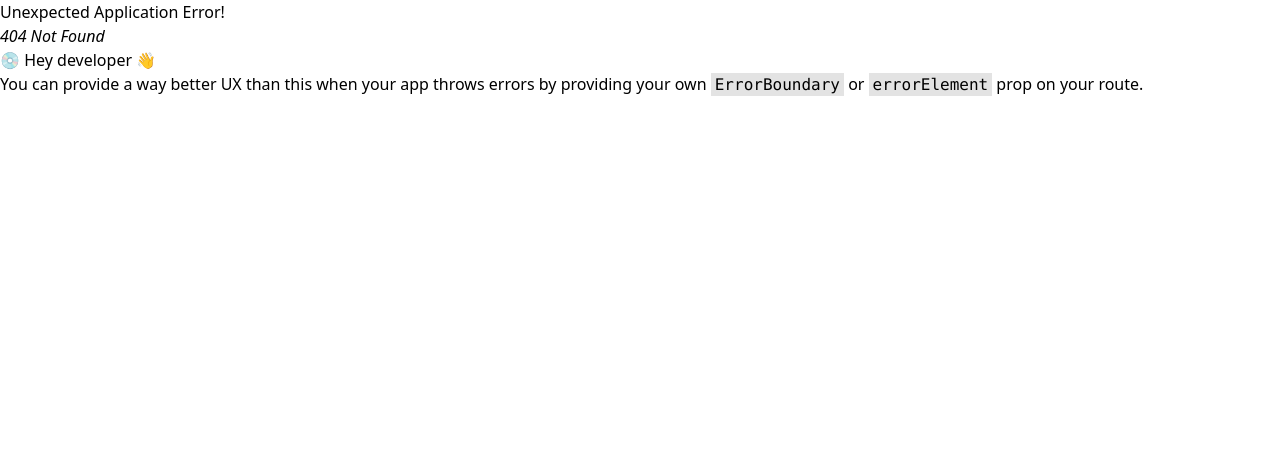
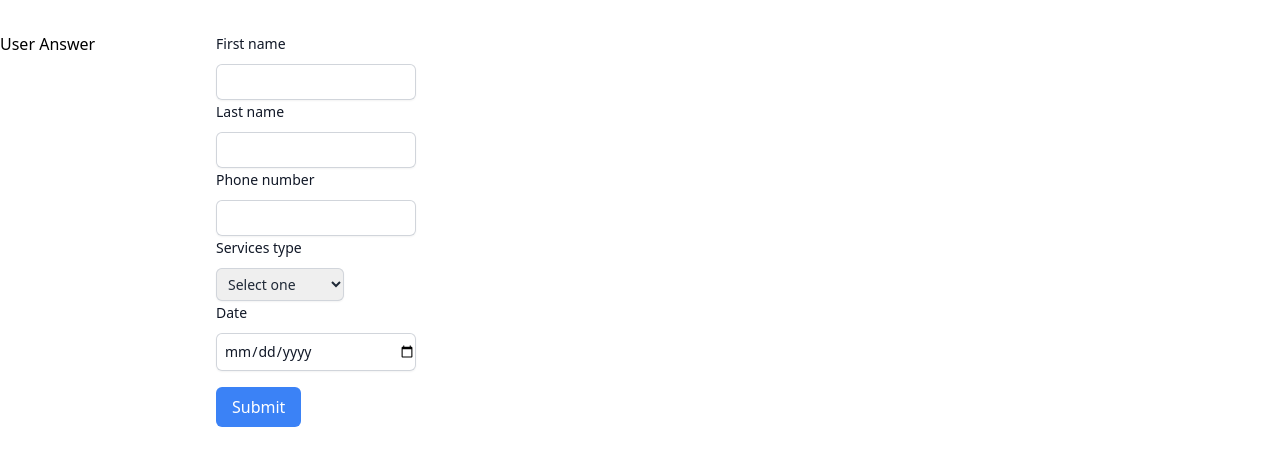
Before and after one commit to tandyys/abbalove-gs, a React (Vite) app: page /form in a window 1280 px wide. Before the commit this address had no page. Shown: the top 466 px of the page. Built offline with nearby package versions, Linux system fonts and the light colour scheme.

Commit message:
Working for backend
Working for backend about DB Connection

```diff
--- a/package.json
+++ b/package.json
@@ -10,6 +10,7 @@
     "preview": "vite preview"
   },
   "dependencies": {
+    "axios": "^1.7.2",
     "react": "^18.2.0",
     "react-dom": "^18.2.0",
     "react-router-dom": "^6.22.3"
--- /dev/null
+++ b/src/pages/BackEnd.jsx
@@ -0,0 +1,172 @@
+import React, { useState } from 'react';
+import axios from 'axios';
+
+function BackEnd() {
+    const [formData, setFormData] = useState({
+        First_Name: '',
+        Last_Name: '',
+        No_Phone: '',
+        Activity: '',
+        Service: '',
+        Date: ''
+    });
+
+    const [selectedRadio, setSelectedRadio] = useState('');
+
+    const handleChange = (e) => {
+        const { name, value } = e.target;
+        setFormData({
+            ...formData,
+            [name]: value
+        });
+    };
+
+    const handleRadioChange = (e) => {
+        setSelectedRadio(e.target.value);
+        setFormData({
+            ...formData,
+            Activity: e.target.value
+        });
+    };
+
+    const handleSubmit = async (e) => {
+        e.preventDefault();
+
+        try {
+            const response = await axios.post('http://localhost:5173/api/user/save', formData);
+            console.log('Success:', response.data);
+        } catch (error) {
+            console.error('Error:', error);
+        }
+    };
+
+    return (
+        <div className="mt-8 grid grid-cols-1 gap-x-4 gap-y-6 sm:grid-cols-6">
+            <h1>User Answer</h1>
+            <form onSubmit={handleSubmit}>
+                <div className="sm:col-span-3">
+                    <label
+                        htmlFor="first-name"
+                        className="block text-sm font-medium leading-6 text-gray-900"
+                    >
+                        First name
+                    </label>
+                    <div className="mt-2">
+                        <input
+                            type="text"
+                            name="First_Name"
+                            id="first-name"
+                            autoComplete="given-name"
+                            value={formData.First_Name}
+                            onChange={handleChange}
+                            required
+                            className="block w-full rounded-md border-0 py-1.5 pl-2 text-gray-900 shadow-sm ring-1 ring-inset ring-gray-300 placeholder:text-gray-400 focus:ring-2 focus:ring-inset focus:ring-red-600 sm:text-sm sm:leading-6"
+                        />
+                    </div>
+                </div>
+
+                <div className="sm:col-span-3">
+                    <label
+                        htmlFor="last-name"
+                        className="block text-sm font-medium leading-6 text-gray-900"
+                    >
+                        Last name
+                    </label>
+                    <div className="mt-2">
+                        <input
+                            type="text"
+                            name="Last_Name"
+                            id="last-name"
+                            autoComplete="family-name"
+                            value={formData.Last_Name}
+                            onChange={handleChange}
+                            required
+                            className="block w-full rounded-md border-0 py-1.5 pl-2 text-gray-900 shadow-sm ring-1 ring-inset ring-gray-300 placeholder:text-gray-400 focus:ring-2 focus:ring-inset focus:ring-red-600 sm:text-sm sm:leading-6"
+                        />
+                    </div>
+                </div>
+
+                <div className="sm:col-span-4">
+                    <label
+                        htmlFor="phoneNumber"
+                        className="block text-sm font-medium leading-6 text-gray-900"
+                    >
+                        Phone number
+                    </label>
+                    <div className="mt-2">
+                        <input
+                            id="phoneNumber"
+                            name="No_Phone"
+                            type="tel"
+                            autoComplete="tel"
+                            value={formData.No_Phone}
+                            onChange={handleChange}
+                            required
+                            className="block w-full rounded-md border-0 py-1.5 pl-2 text-gray-900 shadow-sm ring-1 ring-inset ring-gray-300 placeholder:text-gray-400 focus:ring-2 focus:ring-inset focus:ring-red-600 sm:text-sm sm:leading-6"
+                        />
+                    </div>
+                </div>
+
+                <div className="sm:col-span-3">
+                    <label
+                        htmlFor="Services"
+                        className="block text-sm font-medium leading-6 text-gray-900"
+                    >
+                        Services type
+                    </label>
+                    <div className="mt-2">
+                        <select
+                            id="Services"
+                            name="Service"
+                            autoComplete="Services"
+                            value={formData.Service}
+                            onChange={handleChange}
+                            required
+                            className="block w-full md:w-32 rounded-md border-0 py-1.5 px-2 text-gray-800 shadow-sm ring-1 ring-inset ring-gray-300 focus:ring-2 focus:ring-inset focus:ring-red-600 sm:max-w-xs sm:text-sm sm:leading-6"
+                        >
+                            <option value="" disabled>
+                                Select one
+                            </option>
+                            <option value="singer">Singer</option>
+                            <option value="wl">WL</option>
+                            <option value="drum">Drum</option>
+                            <option value="guitar">Guitar</option>
+                            <option value="bass">Bass</option>
+                            <option value="keyboard">Keyboard</option>
+                            <option value="biola">Biola</option>
+                            <option value="saxophone">Saxophone</option>
+                        </select>
+                    </div>
+                </div>
+
+                <div className="sm:col-span-3">
+                    <label
+                        htmlFor="Date"
+                        className="block text-sm font-medium leading-6 text-gray-900"
+                    >
+                        Date
+                    </label>
+                    <div className="mt-2">
+                        <input
+                            type="date"
+                            name="Date"
+                            id="date"
+                            value={formData.Date}
+                            onChange={handleChange}
+                            required
+                            className="block w-full rounded-md border-0 py-1.5 pl-2 text-gray-900 shadow-sm ring-1 ring-inset ring-gray-300 placeholder:text-gray-400 focus:ring-2 focus:ring-inset focus:ring-red-600 sm:text-sm sm:leading-6"
+                        />
+                    </div>
+                </div>
+
+                <div className="sm:col-span-6">
+                    <button type="submit" className="mt-4 px-4 py-2 bg-blue-500 text-white rounded-md">
+                        Submit
+                    </button>
+                </div>
+            </form>
+        </div>
+    );
+}
+
+export default BackEnd;
--- a/src/pages/HomePage.jsx
+++ b/src/pages/HomePage.jsx
@@ -1,10 +1,8 @@
 import { useState } from "react";
 
 function HomePage() {
-  // State to track selected radio button
   const [selectedRadio, setSelectedRadio] = useState("");
 
-  // Handling radio button change
   const handleRadioChange = (event) => {
     setSelectedRadio(event.target.value);
   };
--- a/src/pages/Test.jsx
+++ /dev/null
@@ -1,24 +0,0 @@
-function test() {
-    <>
-    <select
-                      id="Services"
-                      name="Services"
-                      autoComplete="Services"
-                      required
-                      className="block w-full md:w-32 rounded-md border-0 py-1.5 px-2 text-gray-800 shadow-sm ring-1 ring-inset ring-gray-300 focus:ring-2 focus:ring-inset focus:ring-red-600 sm:max-w-xs sm:text-sm sm:leading-6"
-                    >
-                      <option value="" disabled selected hidden>
-                        Select one
-                      </option>
-                      <option value="singer">Singer</option>
-                      <option value="wl">WL</option>
-                      <option value="drum">Drum</option>
-                      <option value="guitar">Guitar</option>
-                      <option value="bass">Bass</option>
-                      <option value="keyboard">Keyboard</option>
-                      <option value="biola">Biola</option>
-                      <option value="saxophone">Saxophone</option>
-                    </select>
-    </>
-
-}
```
Also changed, not shown: src/main.jsx (+12 -0 lines), 1 other file (tests, documents, lock files or other folders).
